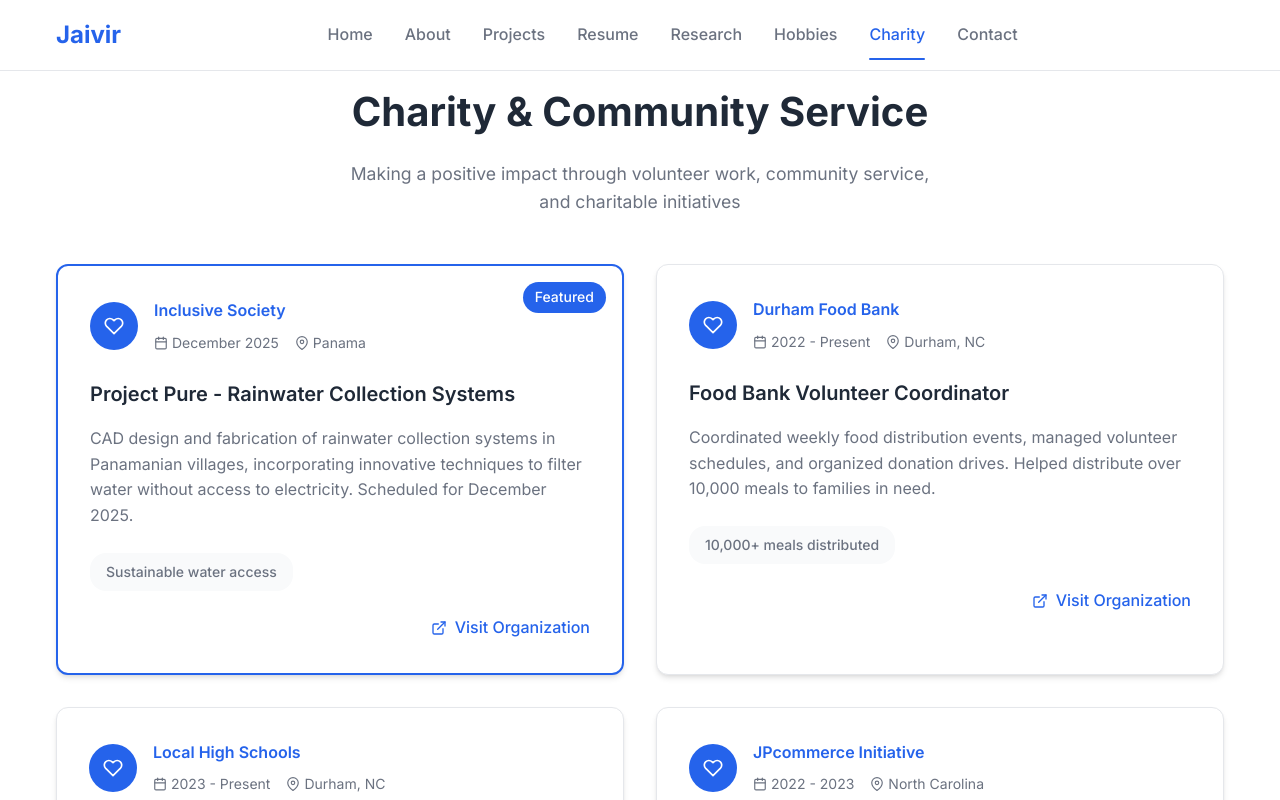
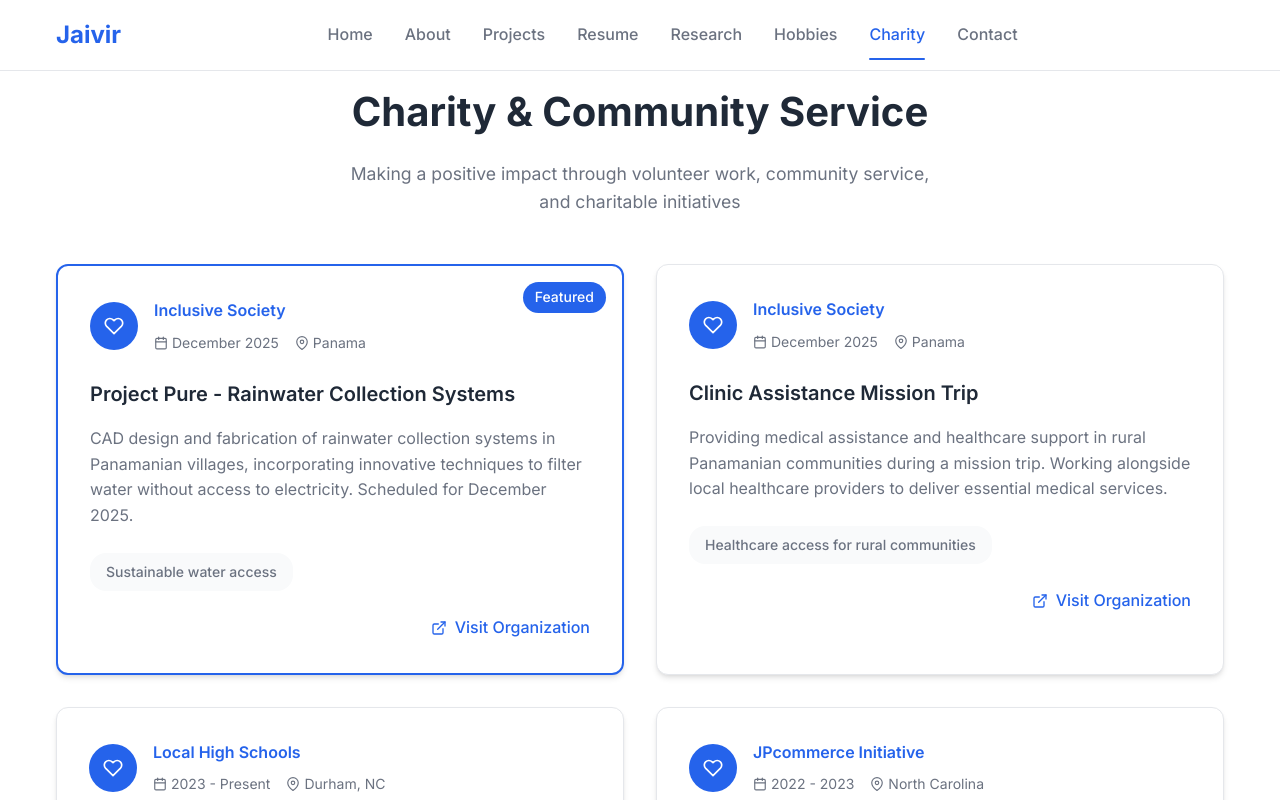
Before and after one commit to Jaiparmar940/Jaivir-portfolio, a React (Create React App) app: page /charity in a window 1280 px wide. Shown: the top 800 px of the page. Built offline with nearby package versions, Linux system fonts and the light colour scheme.

Commit message:
Replace Food Bank with Clinic Assistance mission trip in Panama

```diff
--- a/src/pages/Charity.js
+++ b/src/pages/Charity.js
@@ -18,13 +18,13 @@ const Charity = () => {
     },
     {
       id: 2,
-      title: 'Food Bank Volunteer Coordinator',
-      organization: 'Durham Food Bank',
-      description: 'Coordinated weekly food distribution events, managed volunteer schedules, and organized donation drives. Helped distribute over 10,000 meals to families in need.',
-      period: '2022 - Present',
-      location: 'Durham, NC',
-      impact: '10,000+ meals distributed',
-      link: 'https://www.foodbankcenc.org/',
+      title: 'Clinic Assistance Mission Trip',
+      organization: 'Inclusive Society',
+      description: 'Providing medical assistance and healthcare support in rural Panamanian communities during a mission trip. Working alongside local healthcare providers to deliver essential medical services.',
+      period: 'December 2025',
+      location: 'Panama',
+      impact: 'Healthcare access for rural communities',
+      link: 'https://inclusivesoc.org/',
       featured: false
     },
     {
```
